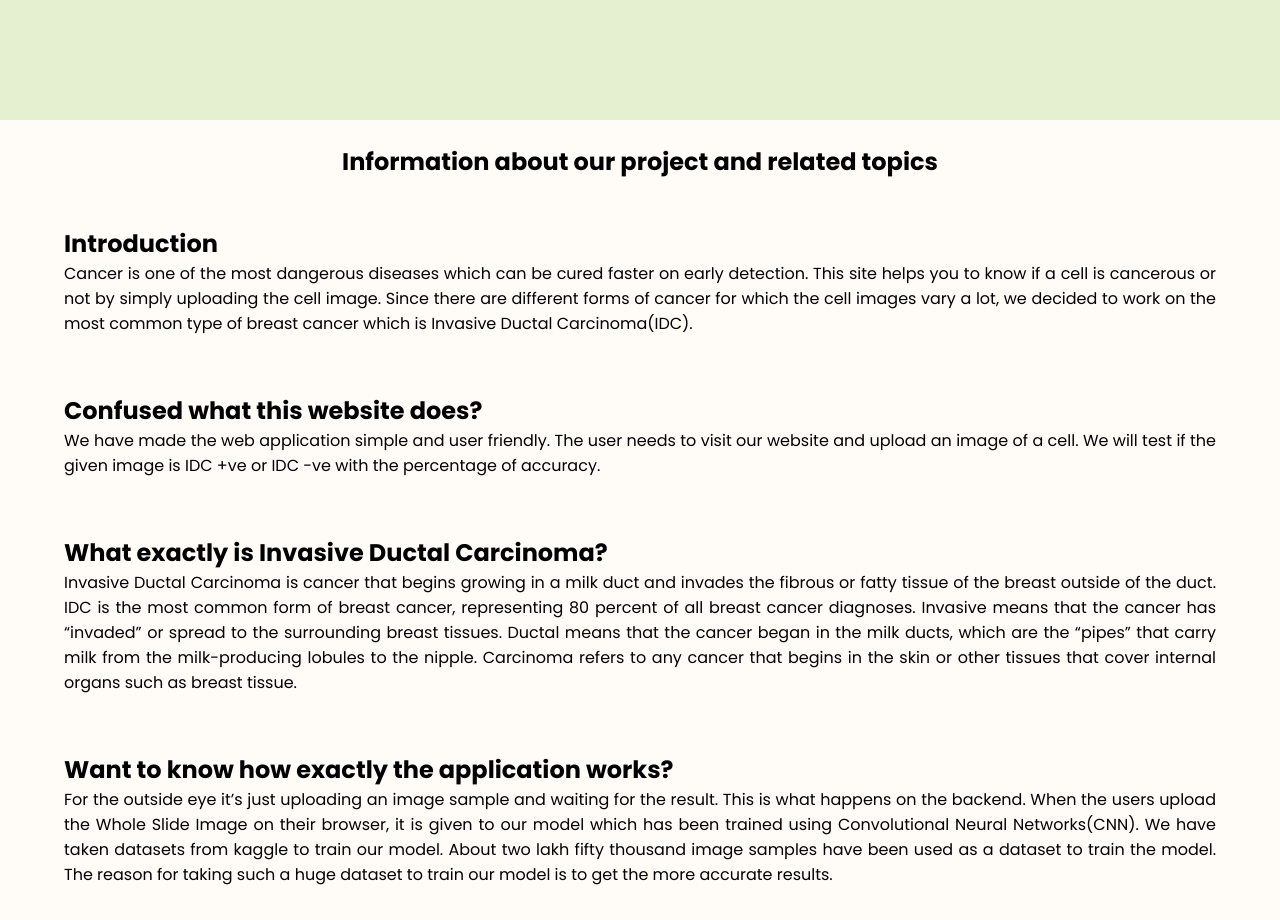
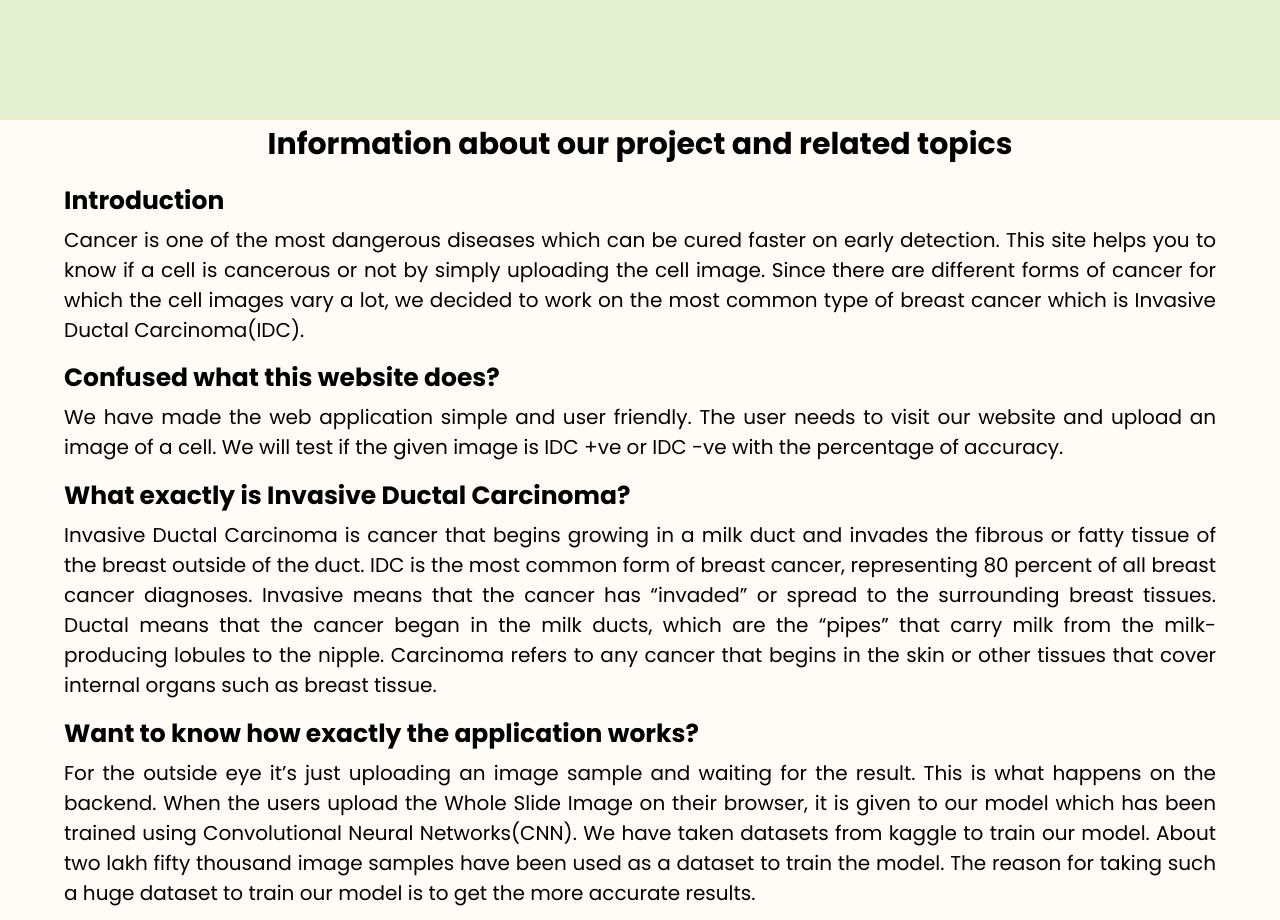
Before and after one commit to SubHodH-K-N/FYP, a plain HTML site: page index.html in a window 1280 px wide. Shown: the part 1560-2480 px from the top of the page. Drawn offline with Linux system fonts and the light colour scheme.

Commit message:
Style modifications for information section

```diff
--- a/style.css
+++ b/style.css
@@ -84,6 +84,20 @@ section.information > div {
   margin-bottom: 10px;
 }
 
+section.information > h1 {
+  font-size: clamp(20px, 3vw, 30px);
+  margin-bottom: 10px;
+}
+
+section.information > div h2 {
+  font-size: clamp(15px, 3vw, 25px);
+  margin-bottom: 5px;
+}
+
+section.information > div p {
+  font-size: clamp(10px, 3vw, 20px);
+}
+
 .list {
   padding: 0 10px;
   text-align: left;
```
